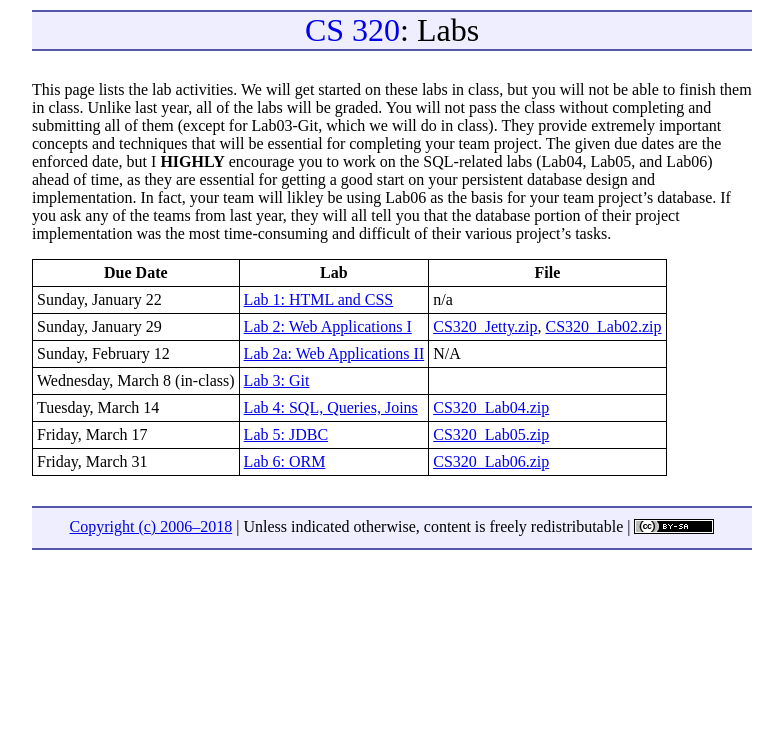
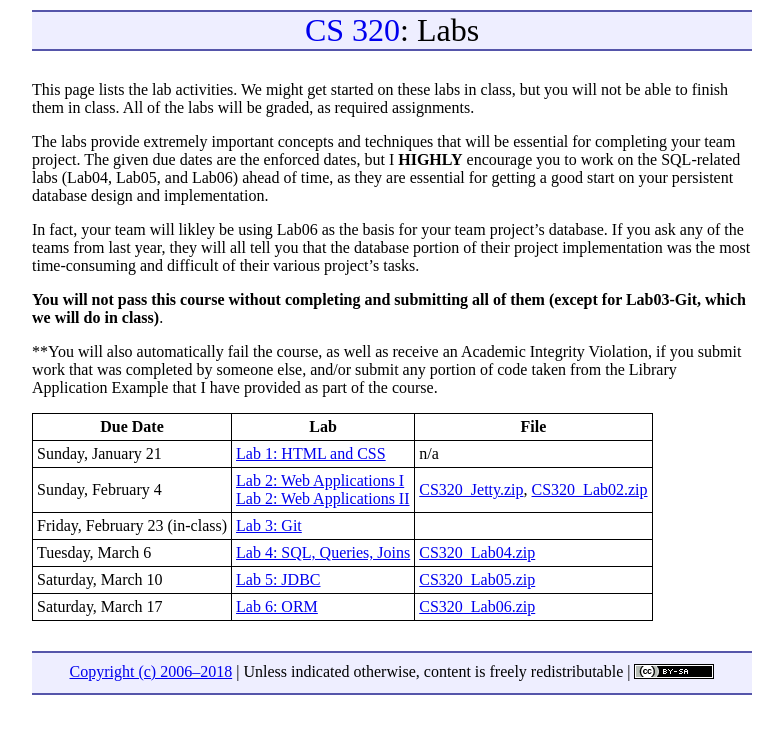
Before and after one commit to ycpcs/cs320-spring2018, a Jekyll site: the page built from labs/index.md, in a window 1280 px wide. Shown: the top 734 px of the page, without its empty margins (248-1031 px from the left). Built offline with Jekyll 4.4.1, drawn with Linux system fonts in a browser that asks for light colours.

Commit message:
adding labs

```diff
--- a/labs/index.md
+++ b/labs/index.md
@@ -3,14 +3,21 @@ layout: default
 title: "Labs"
 ---
 
-This page lists the lab activities.  We will get started on these labs in class, but you will not be able to finish them in class.  Unlike last year, all of the labs will be graded.  You will not pass the class without completing and submitting all of them (except for Lab03-Git, which we will do in class).  They provide extremely important concepts and techniques that will be essential for completing your team project.  The given due dates are the enforced date, but I **HIGHLY** encourage you to work on the SQL-related labs (Lab04, Lab05, and Lab06) ahead of time, as they are essential for getting a good start on your persistent database design and implementation.  In fact, your team will likley be using Lab06 as the basis for your team project's database.  If you ask any of the teams from last year, they will all tell you that the database portion of their project implementation was the most time-consuming and difficult of their various project's tasks.
+This page lists the lab activities.  We might get started on these labs in class, but you will not be able to finish them in class.  All of the labs will be graded, as required assignments.
+
+The labs provide extremely important concepts and techniques that will be essential for completing your team project.  The given due dates are the enforced dates, but I **HIGHLY** encourage you to work on the SQL-related labs (Lab04, Lab05, and Lab06) ahead of time, as they are essential for getting a good start on your persistent database design and implementation.
+
+In fact, your team will likley be using Lab06 as the basis for your team project's database.  If you ask any of the teams from last year, they will all tell you that the database portion of their project implementation was the most time-consuming and difficult of their various project's tasks.
+
+**You will not pass this course without completing and submitting all of them (except for Lab03-Git, which we will do in class)**.
+
+**You will also automatically fail the course, as well as receive an Academic Integrity Violation, if you submit work that was completed by someone else, and/or submit any portion of code taken from the Library Application Example that I have provided as part of the course.
 
 Due Date | Lab | File
 ---- | --- | ----
-Sunday, January 22     | [Lab 1: HTML and CSS](lab01.html) | n/a
-Sunday, January 29     | [Lab 2: Web Applications I](lab02.html) | [CS320\_Jetty.zip](CS320_Jetty.zip), [CS320\_Lab02.zip](CS320_Lab02.zip)
-Sunday, February 12    | [Lab 2a: Web Applications II](lab02a.html) | N/A
-Wednesday, March 8 (in-class) | [Lab 3: Git](lab03.html) |
-Tuesday, March 14      | [Lab 4: SQL, Queries, Joins](lab04.html) | [CS320\_Lab04.zip](CS320_Lab04.zip)
-Friday, March 17       | [Lab 5: JDBC](lab05.html) | [CS320\_Lab05.zip](CS320_Lab05.zip)
-Friday, March 31       | [Lab 6: ORM](lab06.html) | [CS320\_Lab06.zip](CS320_Lab06.zip)
+Sunday, January 21   | [Lab 1: HTML and CSS](lab01.html) | n/a
+Sunday, February 4   | [Lab 2: Web Applications I](lab02.html)<br> [Lab 2: Web Applications II](lab02a.html) | [CS320\_Jetty.zip](CS320_Jetty.zip), [CS320\_Lab02.zip](CS320_Lab02.zip)
+Friday, February 23 (in-class) | [Lab 3: Git](lab03.html) |
+Tuesday, March 6     | [Lab 4: SQL, Queries, Joins](lab04.html) | [CS320\_Lab04.zip](CS320_Lab04.zip)
+Saturday, March 10   | [Lab 5: JDBC](lab05.html) | [CS320\_Lab05.zip](CS320_Lab05.zip)
+Saturday, March 17   | [Lab 6: ORM](lab06.html) | [CS320\_Lab06.zip](CS320_Lab06.zip)
```
